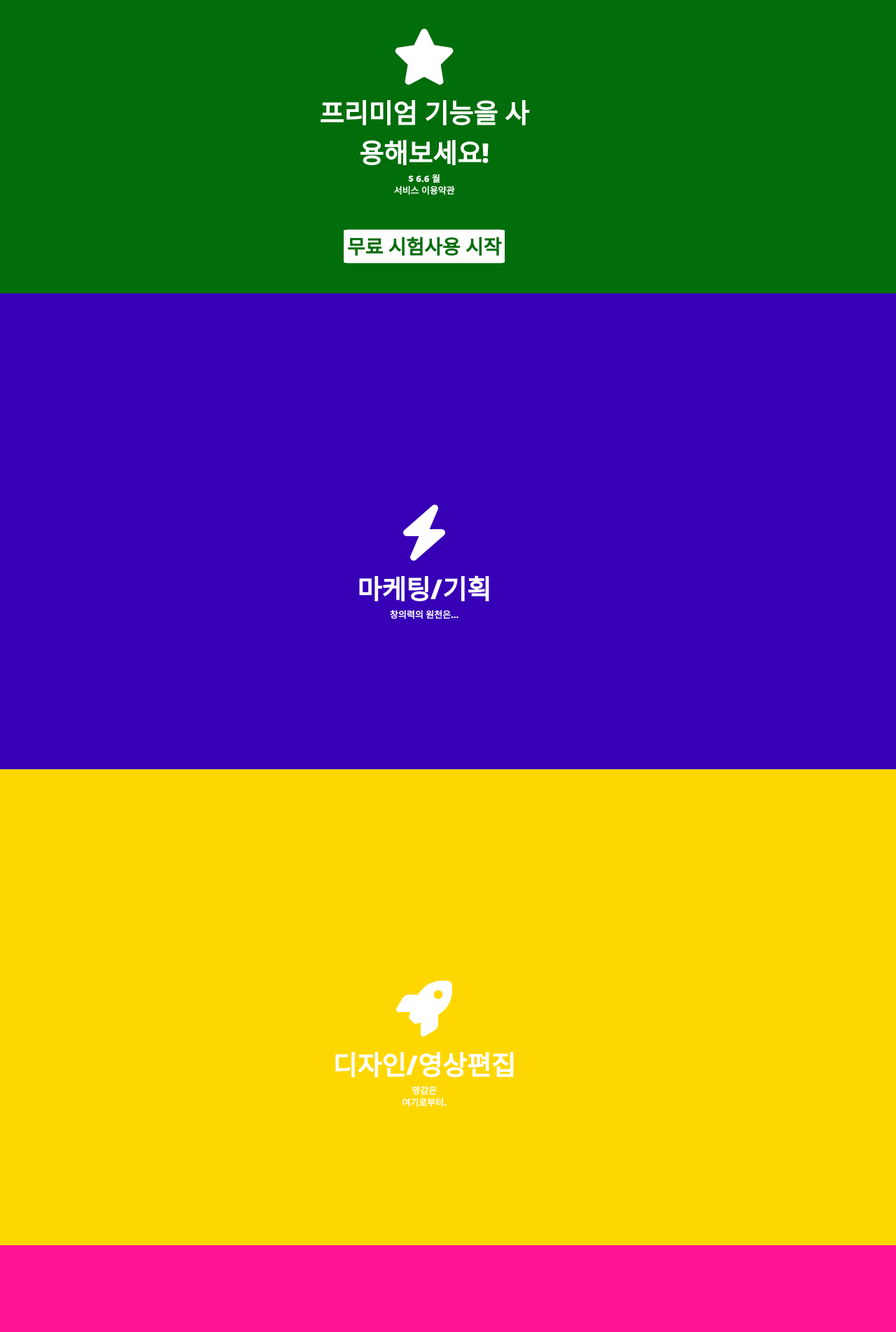
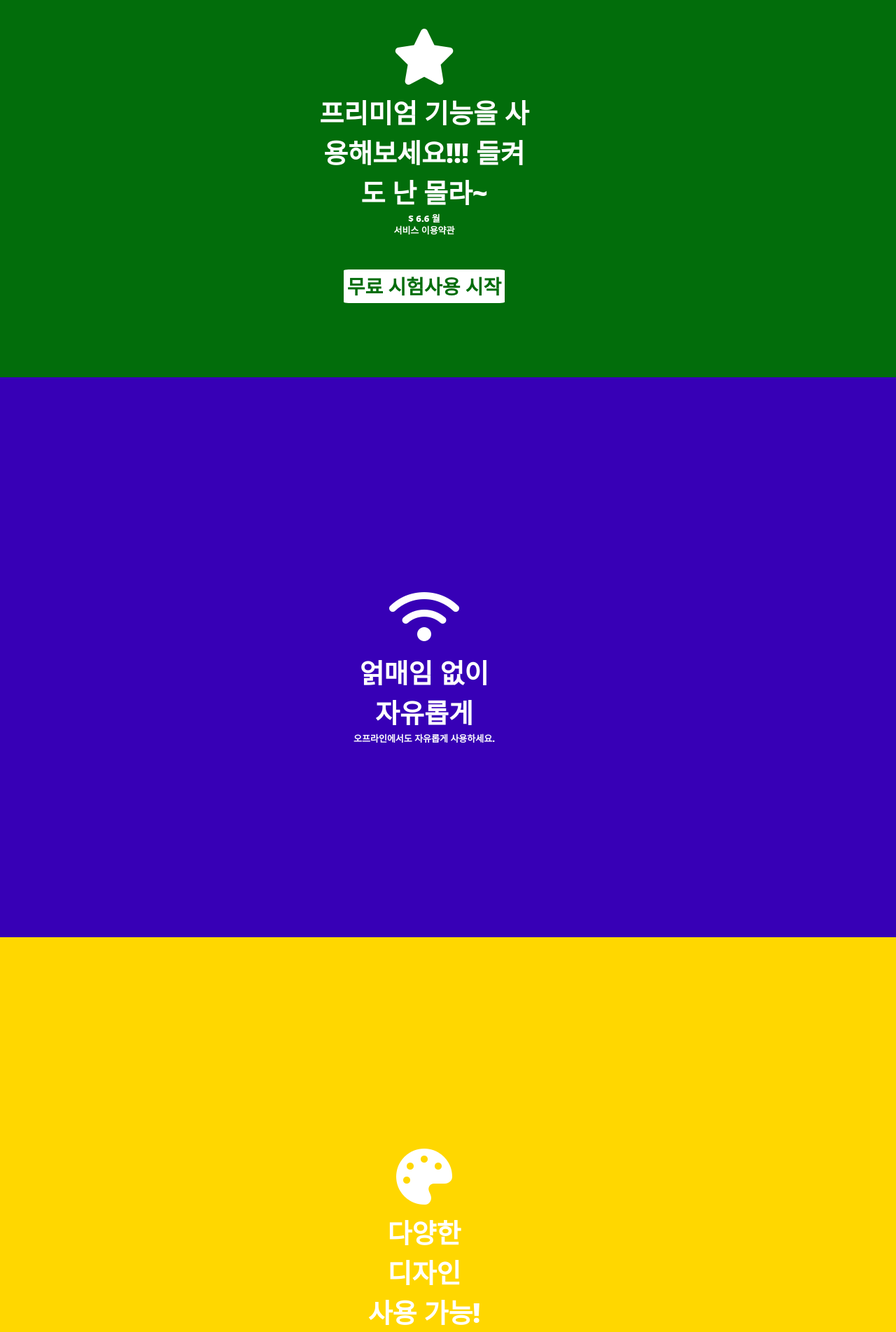
Before and after one commit to haeju98/SNUxKU-Hackathon-Otherworks, a Django app: page /buyPremium/ in a window 1280 px wide. Shown: the part 261-2164 px from the top of the page at 70% size. Run offline with Django 3.2, Linux system fonts and the light colour scheme; some libraries are stand-ins or nearby versions.

Commit message:
premium made

```diff
--- a/otherworks/app/static/app/excel.css
+++ b/otherworks/app/static/app/excel.css
@@ -326,8 +326,8 @@
 
 .omok-board {
     position:absolute;
-    top:0;
-    right:23px;
+    top:28px;
+    right:1%;
     width:auto;
     height:auto;
     background-color:white;
--- a/otherworks/app/static/buyPremium.css
+++ b/otherworks/app/static/buyPremium.css
@@ -26,17 +26,17 @@
 
   #p2 {
     left: 0;
-    top: 680px;
+    top: 100%;
   }
 
   #p3 {
     left: 0;
-    top: 1360px;
+    top: 200%;
   }
 
   #p4 {
     left: 0;
-    top: 2040px;
+    top: 300%;
   }
 
   #p1 { background: rgb(2, 109, 11); }
--- a/otherworks/app/templates/buy_premium.html
+++ b/otherworks/app/templates/buy_premium.html
@@ -8,28 +8,28 @@
 <div class="ct" id="t1">
     <div class="page" id="p1">
         <section class="icon fa fa-star" >
-            <span class="title" >프리미엄 기능을 사용해보세요!</span>
+            <span class="title" >프리미엄 기능을 사용해보세요!!! 들켜도 난 몰라~</span>
             <span class="hint" >$ 6.6 월
             <br>서비스 이용약관</span>
             <span class="small-title">무료 시험사용 시작</span>
         </section>
     </div>
     <div class="page" id="p2">
-        <section class="icon fa fa-bolt">
-            <span class="title">마케팅/기획</span>
-            <span class="hint">창의력의 원천은...</span>
+        <section class="icon fa fa-wifi">
+            <span class="title">얽매임 없이<br> 자유롭게</span>
+            <span class="hint">오프라인에서도 자유롭게 사용하세요.</span>
         </section>
     </div>
     <div class="page" id="p3">
-        <section class="icon fa fa-rocket">
-            <span class="title">디자인/영상편집</span>
-            <span class="hint">영감은<br>여기로부터.</span>
+        <section class="icon fa fa-palette">
+            <span class="title">다양한<br>디자인<br>사용 가능!</span>
+            <span class="hint">원하는 디자인이 없다면<br>제작 문의 가능<br><br>건당 $19.99</span>
         </section>
     </div>
     <div class="page" id="p4">
-        <section class="icon fa fa-dribbble">
-            <span class="title">기타</span>
-            <span class="hint">어디에나<br>쓰이는.</span>
+        <section class="icon fa fa-tachometer-alt">
+            <span class="title">속도 향상</span>
+            <span class="hint">눈치채셨나요?<br>무료 버전은 속도 제한이 걸려있답니다.<br>프리미엄 버전으로 제한없는<br>속도를 경험해보세요!</span>
         </section></a>
     </div>
 </div>
--- a/otherworks/app/templates/excel_omok.html
+++ b/otherworks/app/templates/excel_omok.html
@@ -175,7 +175,7 @@
                             {% comment %} 제목 보여주기 {% endcomment %}
                             <div class="table">
                                 <img src = "{% static 'image/graph.jpg' %}" style="position:absolute; top:550px; left:60px; width:auto; height:500px;">
-                                <img src = "{% static 'image/graph2.png' %}" style="position:absolute; top:30px; right:23px; width:300px; height:500px;">
+                                <img src = "{% static 'image/graph2.png' %}" style="position:absolute; top:30px; right:0; width:300px; height:500px;">
                                 {% for _ in range %}
                                     {% if forloop.first	 %}
                                         <div class="cell-wrapper" id = "{{ forloop.counter }}">
```
